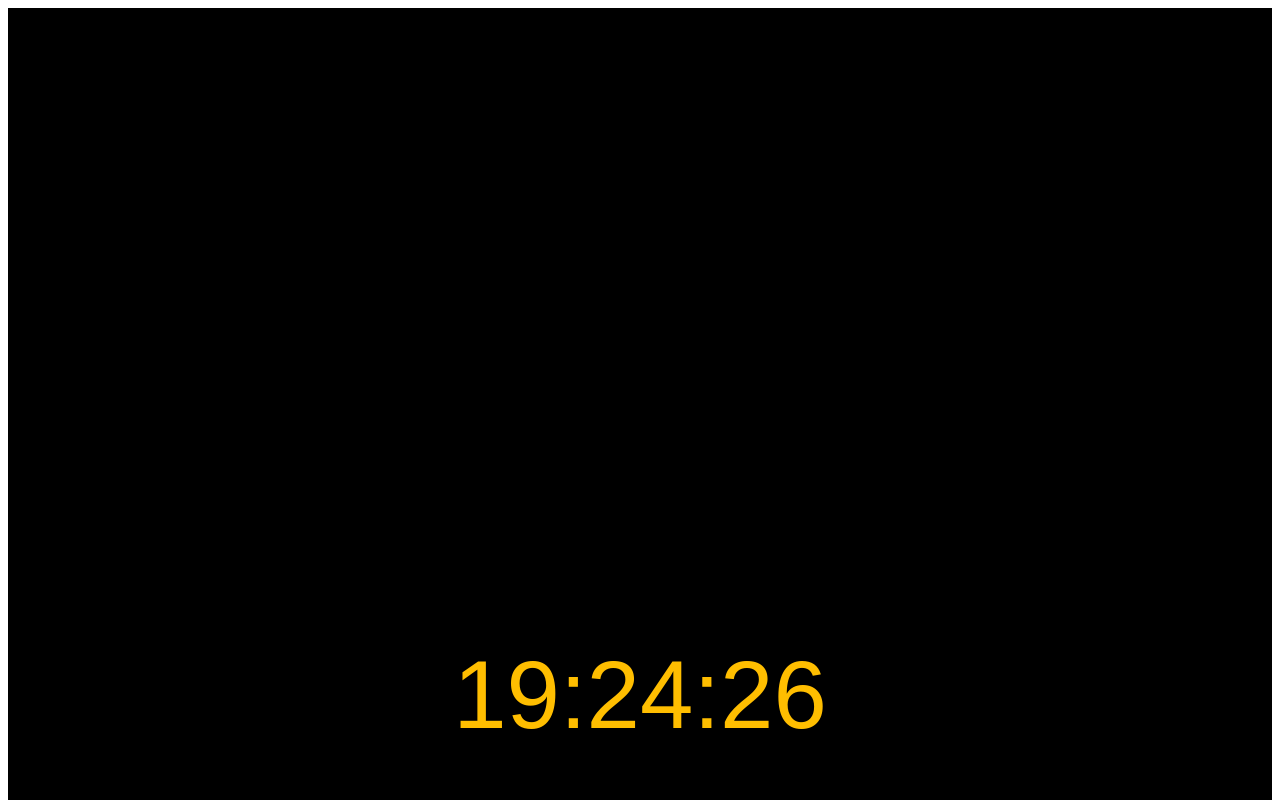
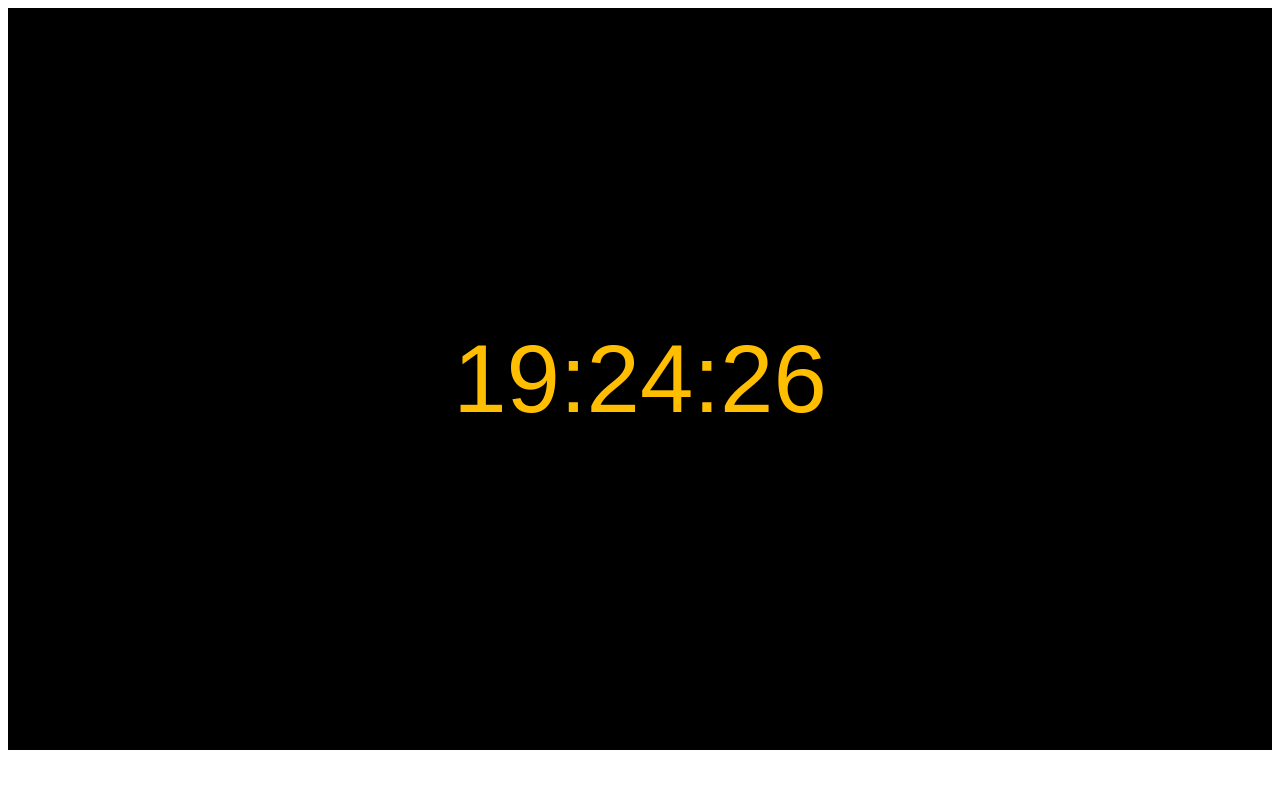
Before and after one commit to xeinherjar/js-click, a plain HTML site: page index.html in a window 1280 px wide. Shown: the top 800 px of the page. Drawn offline with Linux system fonts and the light colour scheme.

Commit message:
Changed size to fit better

```diff
--- a/main.scss
+++ b/main.scss
@@ -8,7 +8,7 @@
   font-family: Exo, sans-serif;
   font-size: 6em;
   text-align: center;
-  padding: 50% 5%;
+  padding: 25% 5%;
   background-color: black;
   color: #FFBE00;
 };
```
Also changed, not shown: main.css, 1 other file.
